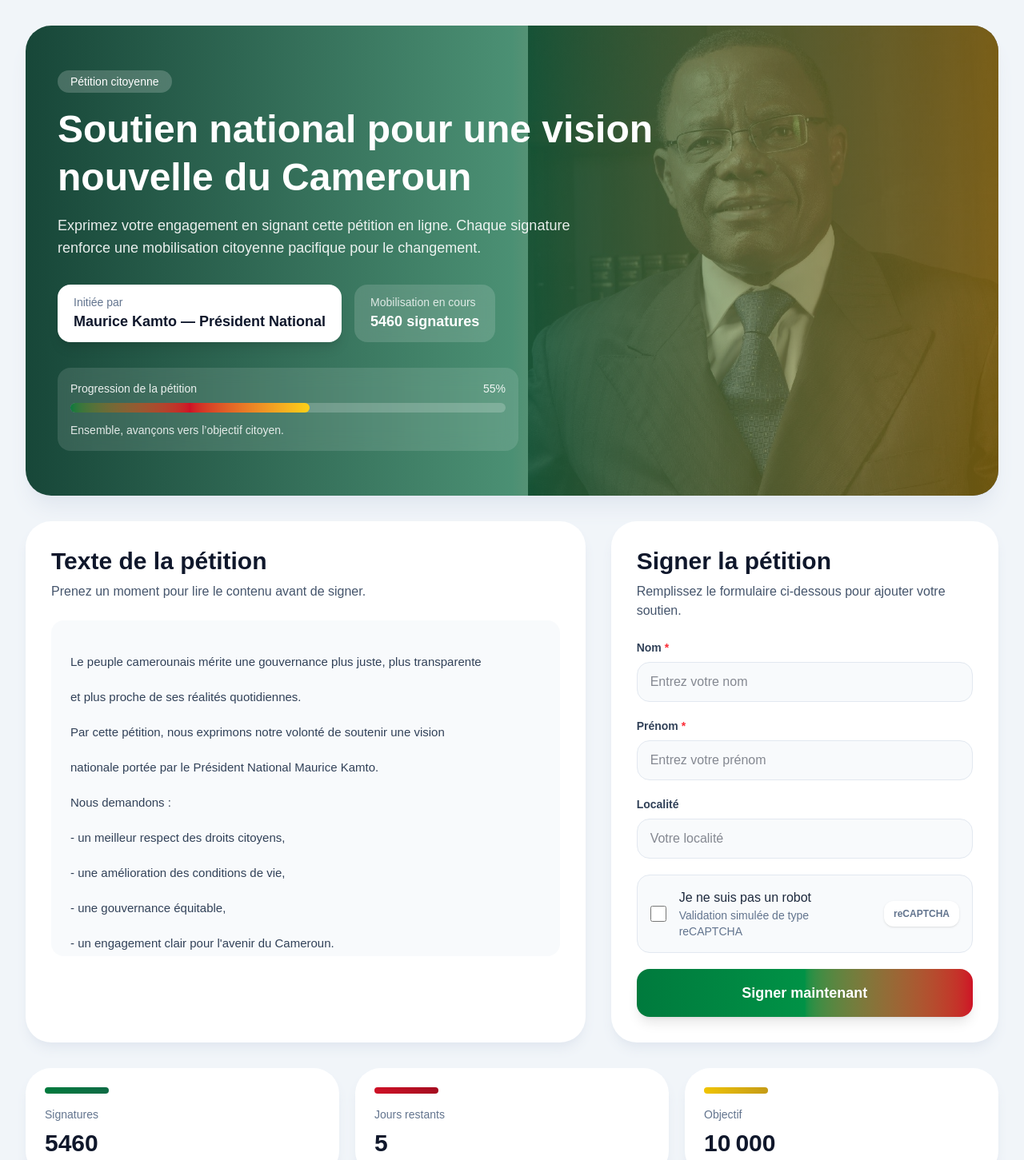
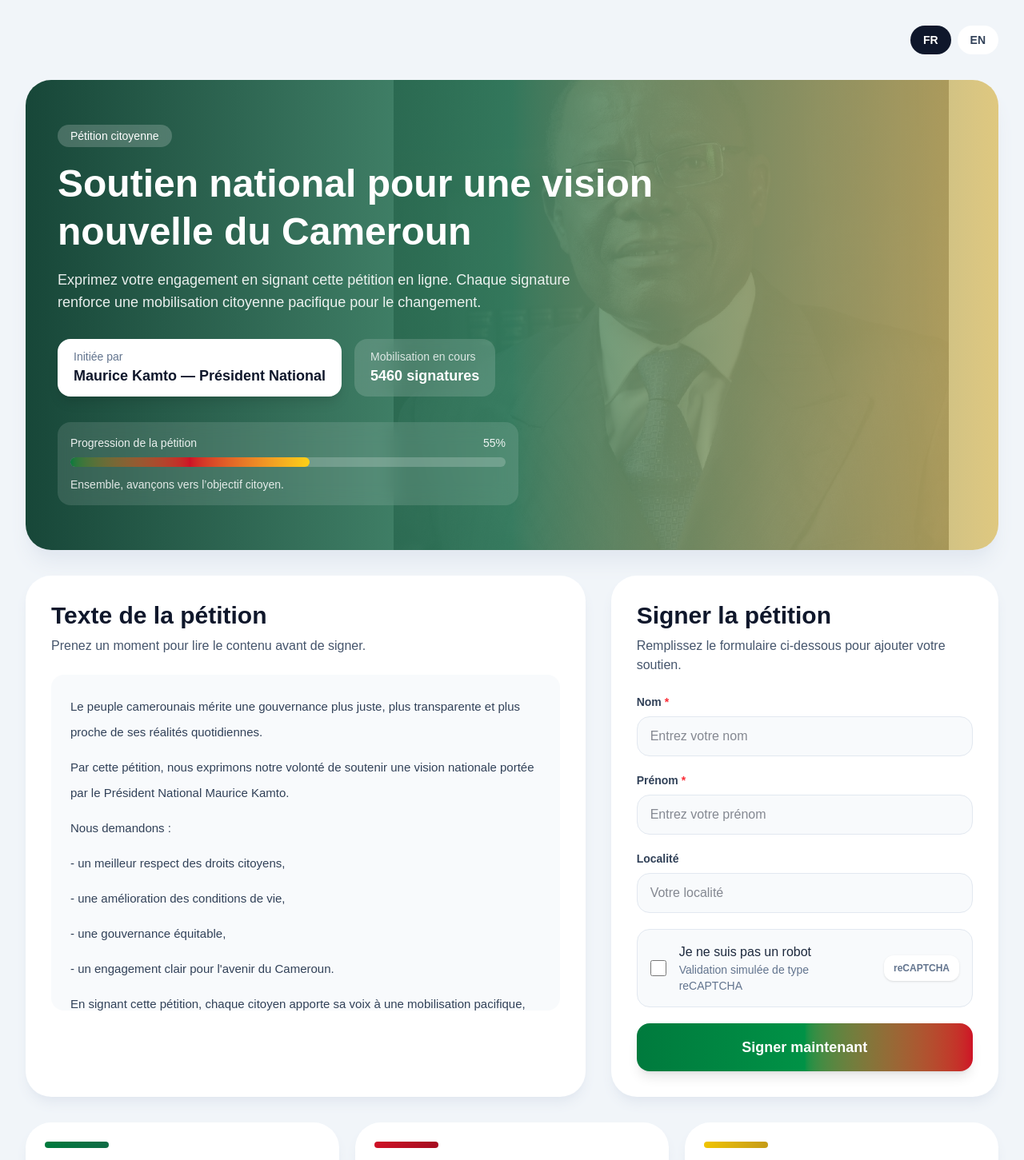
Before and after one commit to kamdemkogaing/petition-cameroon, a React (Vite) app: page / in a window 1280 px wide. Shown: the top 1451 px of the page at 80% size. Built offline with nearby package versions, Linux system fonts and the light colour scheme.

Commit message:
app petition-cameroon translate added

```diff
--- a/package.json
+++ b/package.json
@@ -12,8 +12,10 @@
   "dependencies": {
     "@tailwindcss/vite": "^4.2.2",
     "framer-motion": "^12.38.0",
+    "i18next": "^26.0.3",
     "react": "^19.2.4",
     "react-dom": "^19.2.4",
+    "react-i18next": "^17.0.2",
     "tailwindcss": "^4.2.2"
   },
   "devDependencies": {
--- a/src/App.jsx
+++ b/src/App.jsx
@@ -1,6 +1,7 @@
 import { useMemo, useState } from "react";
 import Footer from "./components/Footer";
 import HeroSection from "./components/HeroSection";
+import LanguageSwitcher from "./components/LanguageSwitcher";
 import PetitionContent from "./components/PetitionContent";
 import PetitionForm from "./components/PetitionForm";
 import PetitionStats from "./components/PetitionStats";
@@ -62,6 +63,9 @@ export default function App() {
   return (
     <div className="min-h-screen bg-slate-100 px-4 py-8 md:px-8">
       <div className="mx-auto max-w-7xl space-y-8">
+        <div className="flex justify-end">
+          <LanguageSwitcher />
+        </div>
         <HeroSection signatures={signatures} progress={progress} />
 
         <section className="grid grid-cols-1 gap-8 lg:grid-cols-[1.3fr_0.9fr]">
--- a/src/components/HeroSection.jsx
+++ b/src/components/HeroSection.jsx
@@ -1,6 +1,9 @@
 import { motion } from "framer-motion";
+import { useTranslation } from "react-i18next";
 
 export default function HeroSection({ signatures, progress }) {
+  const { t } = useTranslation();
+
   return (
     <motion.section
       initial={{ opacity: 0, y: 40 }}
@@ -9,70 +12,39 @@ export default function HeroSection({ signatures, progress }) {
       className="overflow-hidden rounded-[2rem] bg-white shadow-xl shadow-slate-200"
     >
       <div className="relative flex min-h-[460px] items-center px-6 py-10 md:px-10 md:py-14">
-        {/* IMAGE */}
-        <div className="absolute inset-0 bg-[url('/maurice-kamto.jpg')] bg-no-repeat bg-[92%_center] bg-[length:auto_100%] md:bg-[100%_center] md:bg-[length:auto_100%]" />
-
-        {/* COUCHES COULEURS CAMEROUN */}
+        <div className="absolute inset-0 bg-[url('/maurice-kamto.jpg')] bg-no-repeat bg-[92%_center] bg-[length:auto_105%] opacity-40 md:bg-[88%_center] md:bg-[length:auto_118%]" />
         <div className="absolute inset-0 bg-gradient-to-r from-[#0b3d2e]/95 via-[#0f6b45]/75 to-[#c59b16]/55" />
 
         <div className="relative z-10 max-w-3xl">
-          <motion.span
-            initial={{ opacity: 0, y: 18 }}
-            animate={{ opacity: 1, y: 0 }}
-            transition={{ delay: 0.15, duration: 0.5 }}
-            className="mb-4 inline-block rounded-full bg-white/20 px-4 py-1 text-sm font-medium text-white backdrop-blur-sm"
-          >
-            Pétition citoyenne
-          </motion.span>
+          <span className="mb-4 inline-block rounded-full bg-white/20 px-4 py-1 text-sm font-medium text-white backdrop-blur-sm">
+            {t("hero.badge")}
+          </span>
 
-          <motion.h1
-            initial={{ opacity: 0, y: 22 }}
-            animate={{ opacity: 1, y: 0 }}
-            transition={{ delay: 0.25, duration: 0.6 }}
-            className="text-3xl font-bold leading-tight text-white md:text-5xl"
-          >
-            Soutien national pour une vision nouvelle du Cameroun
-          </motion.h1>
+          <h1 className="text-3xl font-bold leading-tight text-white md:text-5xl">
+            {t("hero.title")}
+          </h1>
 
-          <motion.p
-            initial={{ opacity: 0, y: 22 }}
-            animate={{ opacity: 1, y: 0 }}
-            transition={{ delay: 0.35, duration: 0.6 }}
-            className="mt-4 max-w-2xl text-base leading-7 text-white/90 md:text-lg"
-          >
-            Exprimez votre engagement en signant cette pétition en ligne. Chaque
-            signature renforce une mobilisation citoyenne pacifique pour le
-            changement.
-          </motion.p>
+          <p className="mt-4 max-w-2xl text-base leading-7 text-white/90 md:text-lg">
+            {t("hero.description")}
+          </p>
 
-          <motion.div
-            initial={{ opacity: 0, y: 22 }}
-            animate={{ opacity: 1, y: 0 }}
-            transition={{ delay: 0.45, duration: 0.6 }}
-            className="mt-8 flex flex-wrap items-center gap-4"
-          >
+          <div className="mt-8 flex flex-wrap items-center gap-4">
             <div className="rounded-2xl bg-white px-5 py-3 shadow-lg">
-              <p className="text-sm text-slate-500">Initiée par</p>
+              <p className="text-sm text-slate-500">{t("hero.initiatedBy")}</p>
               <p className="text-lg font-semibold text-slate-900">
-                Maurice Kamto — Président National
+                {t("hero.author")}
               </p>
             </div>
 
             <div className="rounded-2xl bg-white/15 px-5 py-3 text-white backdrop-blur-md">
-              <p className="text-sm text-white/80">Mobilisation en cours</p>
+              <p className="text-sm text-white/80">{t("hero.mobilisation")}</p>
               <p className="text-lg font-semibold">{signatures} signatures</p>
             </div>
-          </motion.div>
+          </div>
 
-          {/* BARRE DE PROGRESSION */}
-          <motion.div
-            initial={{ opacity: 0, y: 22 }}
-            animate={{ opacity: 1, y: 0 }}
-            transition={{ delay: 0.55, duration: 0.6 }}
-            className="mt-8 max-w-xl rounded-2xl bg-white/12 p-4 backdrop-blur-md"
-          >
+          <div className="mt-8 max-w-xl rounded-2xl bg-white/12 p-4 backdrop-blur-md">
             <div className="mb-2 flex items-center justify-between text-sm text-white/90">
-              <span>Progression de la pétition</span>
+              <span>{t("hero.progress")}</span>
               <span>{progress}%</span>
             </div>
 
@@ -84,9 +56,9 @@ export default function HeroSection({ signatures, progress }) {
             </div>
 
             <p className="mt-3 text-sm text-white/85">
-              Ensemble, avançons vers l’objectif citoyen.
+              {t("hero.progressText")}
             </p>
-          </motion.div>
+          </div>
         </div>
       </div>
     </motion.section>
--- /dev/null
+++ b/src/components/LanguageSwitcher.jsx
@@ -0,0 +1,35 @@
+import { useTranslation } from "react-i18next";
+
+export default function LanguageSwitcher() {
+  const { i18n, t } = useTranslation();
+
+  const changeLanguage = (lang) => {
+    i18n.changeLanguage(lang);
+  };
+
+  return (
+    <div className="flex items-center gap-2">
+      <button
+        onClick={() => changeLanguage("fr")}
+        className={`rounded-full px-4 py-2 text-sm font-semibold transition cursor-pointer ${
+          i18n.language === "fr"
+            ? "bg-slate-900 text-white"
+            : "bg-white text-slate-700 hover:bg-slate-100"
+        }`}
+      >
+        {t("language.fr")}
+      </button>
+
+      <button
+        onClick={() => changeLanguage("en")}
+        className={`rounded-full px-4 py-2 text-sm font-semibold transition cursor-pointer ${
+          i18n.language === "en"
+            ? "bg-slate-900 text-white"
+            : "bg-white text-slate-700 hover:bg-slate-100"
+        }`}
+      >
+        {t("language.en")}
+      </button>
+    </div>
+  );
+}
--- a/src/components/PetitionContent.jsx
+++ b/src/components/PetitionContent.jsx
@@ -1,7 +1,10 @@
 import { motion } from "framer-motion";
+import { useTranslation } from "react-i18next";
 import SectionTitle from "./SectionTitle";
 
-export default function PetitionContent({ petitionText }) {
+export default function PetitionContent() {
+  const { t } = useTranslation();
+
   return (
     <motion.div
       initial={{ opacity: 0, y: 35 }}
@@ -11,16 +14,18 @@ export default function PetitionContent({ petitionText }) {
       className="rounded-[2rem] bg-white p-6 shadow-lg shadow-slate-200 md:p-8"
     >
       <SectionTitle
-        title="Texte de la pétition"
-        subtitle="Prenez un moment pour lire le contenu avant de signer."
+        title={t("petition.title")}
+        subtitle={t("petition.subtitle")}
       />
 
       <div className="h-[420px] overflow-y-auto rounded-2xl bg-slate-50 p-5 text-[15px] leading-8 text-slate-700 md:p-6">
-        {petitionText.split("\n").map((line, index) => (
-          <p key={index} className="mb-3 whitespace-pre-line">
-            {line}
-          </p>
-        ))}
+        {t("petition.content")
+          .split("\n")
+          .map((line, index) => (
+            <p key={index} className="mb-3 whitespace-pre-line">
+              {line}
+            </p>
+          ))}
       </div>
     </motion.div>
   );
--- a/src/components/PetitionStats.jsx
+++ b/src/components/PetitionStats.jsx
@@ -1,20 +1,29 @@
 import { motion } from "framer-motion";
+import { useTranslation } from "react-i18next";
 
 export default function PetitionStats({ signatures, joursRestants, objectif }) {
+  const { t, i18n } = useTranslation();
+
+  const formatNumber = (value) => {
+    return new Intl.NumberFormat(
+      i18n.language === "fr" ? "fr-FR" : "en-US",
+    ).format(value);
+  };
+
   const cards = [
     {
-      label: "Signatures",
-      value: signatures,
+      label: t("stats.signatures"),
+      value: formatNumber(signatures),
       accent: "from-[#007a3d] to-[#0f6b45]",
     },
     {
-      label: "Jours restants",
-      value: joursRestants,
+      label: t("stats.daysLeft"),
+      value: formatNumber(joursRestants),
       accent: "from-[#ce1126] to-[#a50d20]",
     },
     {
-      label: "Objectif",
-      value: objectif.toLocaleString("fr-FR"),
+      label: t("stats.goal"),
+      value: formatNumber(objectif),
       accent: "from-[#f0c400] to-[#c59b16]",
     },
   ];
--- /dev/null
+++ b/src/i18n.js
@@ -0,0 +1,19 @@
+import i18n from "i18next";
+import { initReactI18next } from "react-i18next";
+
+import en from "./locales/en/translation.json";
+import fr from "./locales/fr/translation.json";
+
+i18n.use(initReactI18next).init({
+  resources: {
+    fr: { translation: fr },
+    en: { translation: en },
+  },
+  lng: "fr",
+  fallbackLng: "fr",
+  interpolation: {
+    escapeValue: false,
+  },
+});
+
+export default i18n;
--- /dev/null
+++ b/src/locales/en/translation.json
@@ -0,0 +1,57 @@
+{
+  "hero": {
+    "badge": "Citizen petition",
+    "title": "National support for a new vision of Cameroon",
+    "description": "Show your commitment by signing this online petition. Every signature strengthens a peaceful citizen movement for change.",
+    "initiatedBy": "Initiated by",
+    "author": "Maurice Kamto — National President",
+    "mobilisation": "Ongoing mobilization",
+    "progress": "Petition progress",
+    "progressText": "Together, let us move toward our civic goal."
+  },
+  "petition": {
+    "title": "Petition text",
+    "subtitle": "Take a moment to read the content before signing.",
+    "content": "The Cameroonian people deserve fairer, more transparent governance that is closer to their daily realities.\n\nThrough this petition, we express our will to support a national vision led by National President Maurice Kamto.\n\nWe call for:\n- better respect for citizens' rights,\n- improved living conditions,\n- fair governance,\n- a clear commitment to the future of Cameroon.\n\nBy signing this petition, each citizen adds their voice to a peaceful, republican, and constructive movement for change.\n\nYour signature matters."
+  },
+  "form": {
+    "title": "Sign the petition",
+    "subtitle": "Fill out the form below to add your support.",
+    "lastname": "Last name",
+    "firstname": "First name",
+    "city": "City",
+    "lastnamePlaceholder": "Enter your last name",
+    "firstnamePlaceholder": "Enter your first name",
+    "cityPlaceholder": "Your city",
+    "captchaTitle": "I am not a robot",
+    "captchaText": "Simulated reCAPTCHA validation",
+    "submit": "Sign now",
+    "requiredAlert": "Please fill in your last name and first name.",
+    "captchaAlert": "Please check the reCAPTCHA box.",
+    "success": "Thank you {{firstname}} {{lastname}}, your signature has been recorded."
+  },
+  "stats": {
+    "signatures": "Signatures",
+    "daysLeft": "Days left",
+    "goal": "Goal"
+  },
+  "footer": {
+    "title": "Citizen petition",
+    "description": "A civic mobilization platform dedicated to the free, peaceful, and democratic expression of Cameroonian citizens.",
+    "engagement": "Commitment",
+    "rights": "Rights & Inclusion",
+    "rightsText": "This platform respects the principles of equality, non-discrimination, and inclusion. Every person, regardless of origin, gender, or social condition, can freely express their opinion.",
+    "items": {
+      "one": "Citizen participation",
+      "two": "Transparency",
+      "three": "Respect for human rights",
+      "four": "Inclusion of all voices"
+    },
+    "copyright": "© {{year}} — Petition Cameroon. All rights reserved.",
+    "bottom": "Independent civic platform • Respect • Inclusion • Freedom of expression"
+  },
+  "language": {
+    "fr": "FR",
+    "en": "EN"
+  }
+}
--- /dev/null
+++ b/src/locales/fr/translation.json
@@ -0,0 +1,57 @@
+{
+  "hero": {
+    "badge": "Pétition citoyenne",
+    "title": "Soutien national pour une vision nouvelle du Cameroun",
+    "description": "Exprimez votre engagement en signant cette pétition en ligne. Chaque signature renforce une mobilisation citoyenne pacifique pour le changement.",
+    "initiatedBy": "Initiée par",
+    "author": "Maurice Kamto — Président National",
+    "mobilisation": "Mobilisation en cours",
+    "progress": "Progression de la pétition",
+    "progressText": "Ensemble, avançons vers l’objectif citoyen."
+  },
+  "petition": {
+    "title": "Texte de la pétition",
+    "subtitle": "Prenez un moment pour lire le contenu avant de signer.",
+    "content": "Le peuple camerounais mérite une gouvernance plus juste, plus transparente et plus proche de ses réalités quotidiennes.\n\nPar cette pétition, nous exprimons notre volonté de soutenir une vision nationale portée par le Président National Maurice Kamto.\n\nNous demandons :\n- un meilleur respect des droits citoyens,\n- une amélioration des conditions de vie,\n- une gouvernance équitable,\n- un engagement clair pour l'avenir du Cameroun.\n\nEn signant cette pétition, chaque citoyen apporte sa voix à une mobilisation pacifique, républicaine et constructive pour le changement.\n\nVotre signature compte."
+  },
+  "form": {
+    "title": "Signer la pétition",
+    "subtitle": "Remplissez le formulaire ci-dessous pour ajouter votre soutien.",
+    "lastname": "Nom",
+    "firstname": "Prénom",
+    "city": "Localité",
+    "lastnamePlaceholder": "Entrez votre nom",
+    "firstnamePlaceholder": "Entrez votre prénom",
+    "cityPlaceholder": "Votre localité",
+    "captchaTitle": "Je ne suis pas un robot",
+    "captchaText": "Validation simulée de type reCAPTCHA",
+    "submit": "Signer maintenant",
+    "requiredAlert": "Veuillez remplir le nom et le prénom.",
+    "captchaAlert": "Veuillez cocher la case reCAPTCHA.",
+    "success": "Merci {{firstname}} {{lastname}}, votre signature a été enregistrée."
+  },
+  "stats": {
+    "signatures": "Signatures",
+    "daysLeft": "Jours restants",
+    "goal": "Objectif"
+  },
+  "footer": {
+    "title": "Pétition citoyenne",
+    "description": "Plateforme de mobilisation citoyenne dédiée à l’expression libre, pacifique et démocratique des citoyens camerounais.",
+    "engagement": "Engagement",
+    "rights": "Droits & Inclusion",
+    "rightsText": "Cette plateforme respecte les principes d’égalité, de non-discrimination et d’inclusion. Toute personne, sans distinction d’origine, de genre, ou de condition sociale, peut exprimer librement son opinion.",
+    "items": {
+      "one": "Participation citoyenne",
+      "two": "Transparence",
+      "three": "Respect des droits humains",
+      "four": "Inclusion de toutes les voix"
+    },
+    "copyright": "© {{year}} — Pétition Cameroun. Tous droits réservés.",
+    "bottom": "Plateforme citoyenne indépendante • Respect • Inclusion • Liberté d’expression"
+  },
+  "language": {
+    "fr": "FR",
+    "en": "EN"
+  }
+}
--- a/src/main.jsx
+++ b/src/main.jsx
@@ -1,6 +1,7 @@
 import React from "react";
 import ReactDOM from "react-dom/client";
 import App from "./App";
+import "./i18n";
 import "./index.css";
 
 ReactDOM.createRoot(document.getElementById("root")).render(
```
Also changed, not shown: src/components/Footer.jsx (+19 -20 lines), src/components/PetitionForm.jsx (+13 -15 lines), 1 other file (tests, documents, lock files or other folders).
